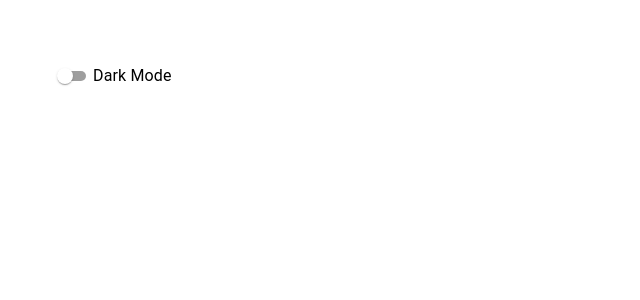
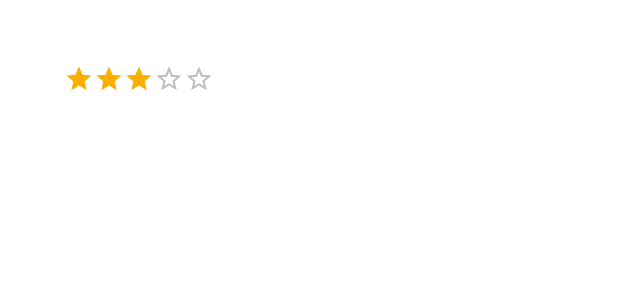
Before and after one commit to Vinay762/MaterialUi, a React (Create React App) app in the folder react-mui-demo/: page / in a window 1280 px wide. Shown: the top 300 px of the page, without its empty margins (0-640 px from the left). Built offline with nearby package versions, Linux system fonts and the light colour scheme.

Commit message:
Everything About Rating

```diff
--- a/react-mui-demo/src/App.tsx
+++ b/react-mui-demo/src/App.tsx
@@ -1,10 +1,10 @@
 import './App.css';
-import { MuiSwitch } from './components/MuiSwitch';
+import { MuiRating } from './components/MuiRating';
 
 function App() {
   return (
     <div className="App">
-      <MuiSwitch />
+      <MuiRating/>
     </div>
   );
 }
--- /dev/null
+++ b/react-mui-demo/src/components/MuiRating.tsx
@@ -0,0 +1,27 @@
+import { Stack, Rating } from '@mui/material'
+import { useState } from 'react'
+import FavoriteIcon from '@mui/icons-material/Favorite'
+import FavoriteBorderIcon from '@mui/icons-material/FavoriteBorder'
+
+export const MuiRating = () => {
+  const [value, setValue] = useState<number | null>(3)
+  console.log(value)
+  const handleChange = (
+    _event: React.ChangeEvent<{}>,
+    newValue: number | null
+  ) => {
+    setValue(newValue)
+  }
+  return (
+    <Stack spacing={2}>
+      <Rating
+        value={value}
+        onChange={handleChange}
+        precision={0.5}
+        size='large'
+        //icon={<FavoriteIcon fontSize='inherit' color='error' />}
+        //emptyIcon={<FavoriteBorderIcon fontSize='inherit' />}
+      />
+    </Stack>
+  )
+}
```
